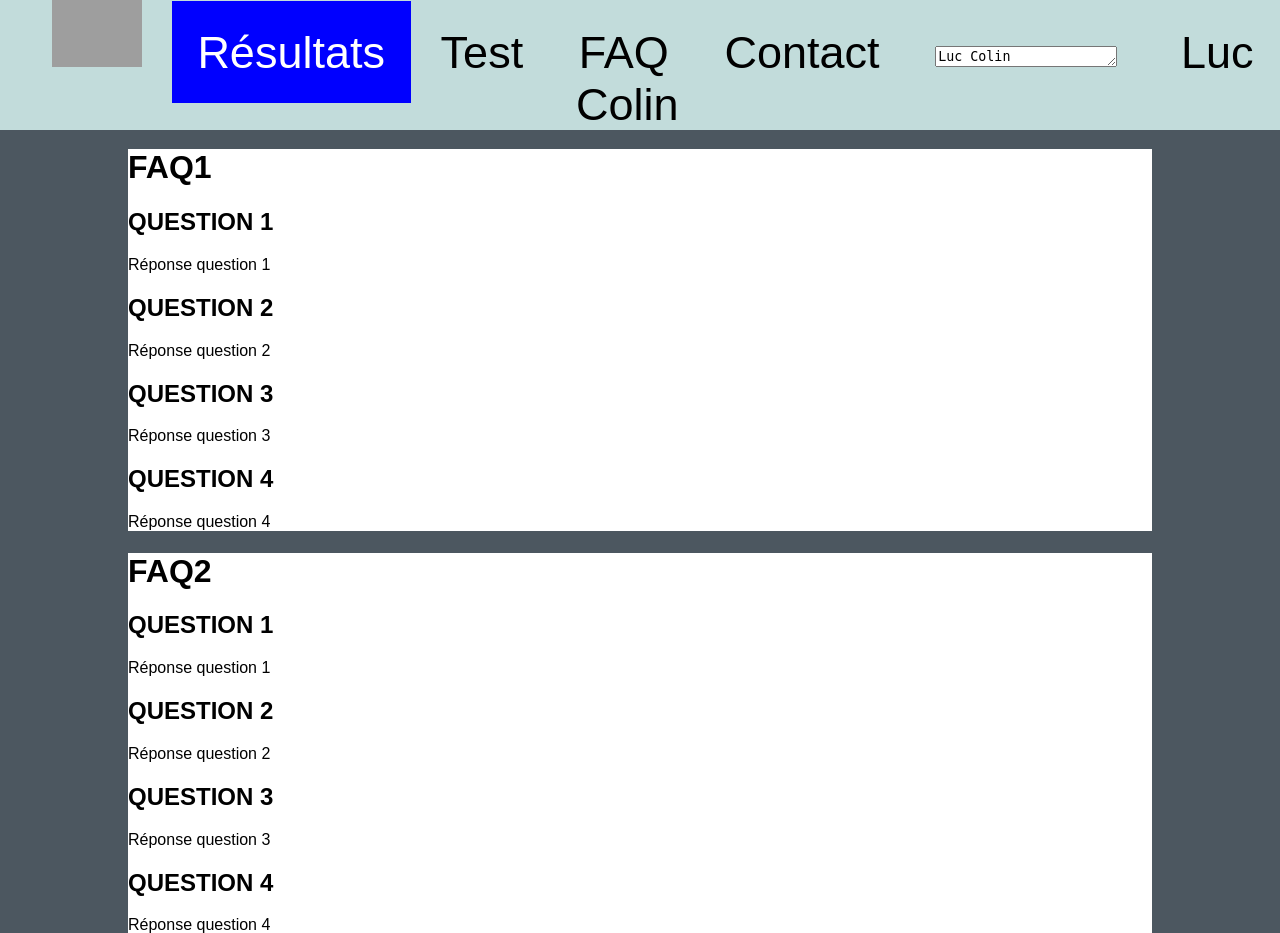
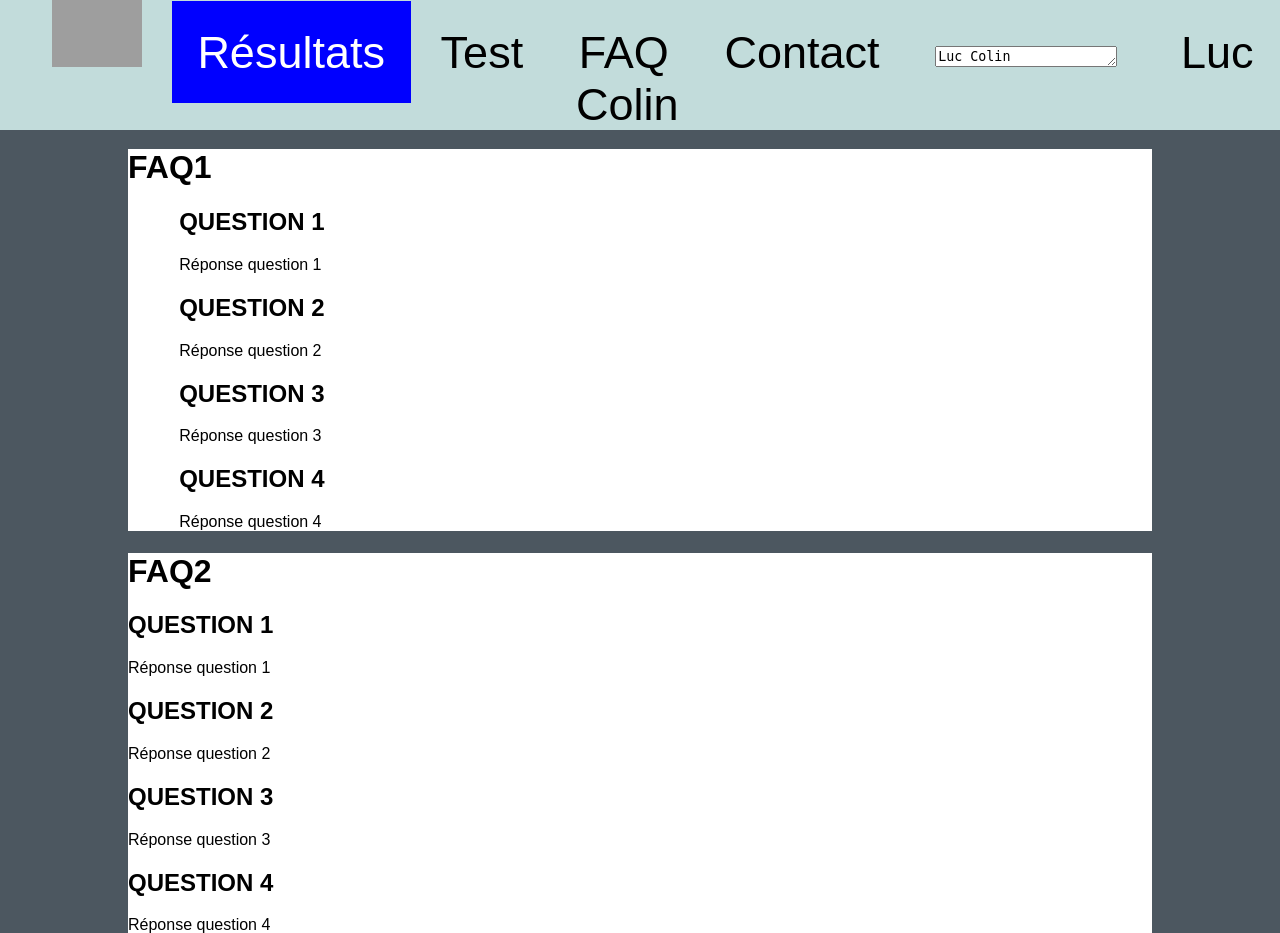
Before and after one commit to Cecile13122/APP-G10C, a PHP site: page /FAQ.html in a window 1280 px wide. Shown: the top 933 px of the page. Run offline with PHP 8.4, Linux system fonts and the light colour scheme; grey boxes are pictures that could not be loaded.

Commit message:
Add files via upload

```diff
--- a/FAQ.css
+++ b/FAQ.css
@@ -65,6 +65,7 @@ body {
 
 .contenufaq1_1{
 	background-color: white;
+	margin-left: 5%
 }
 
 .contenufaq1_2{
```
